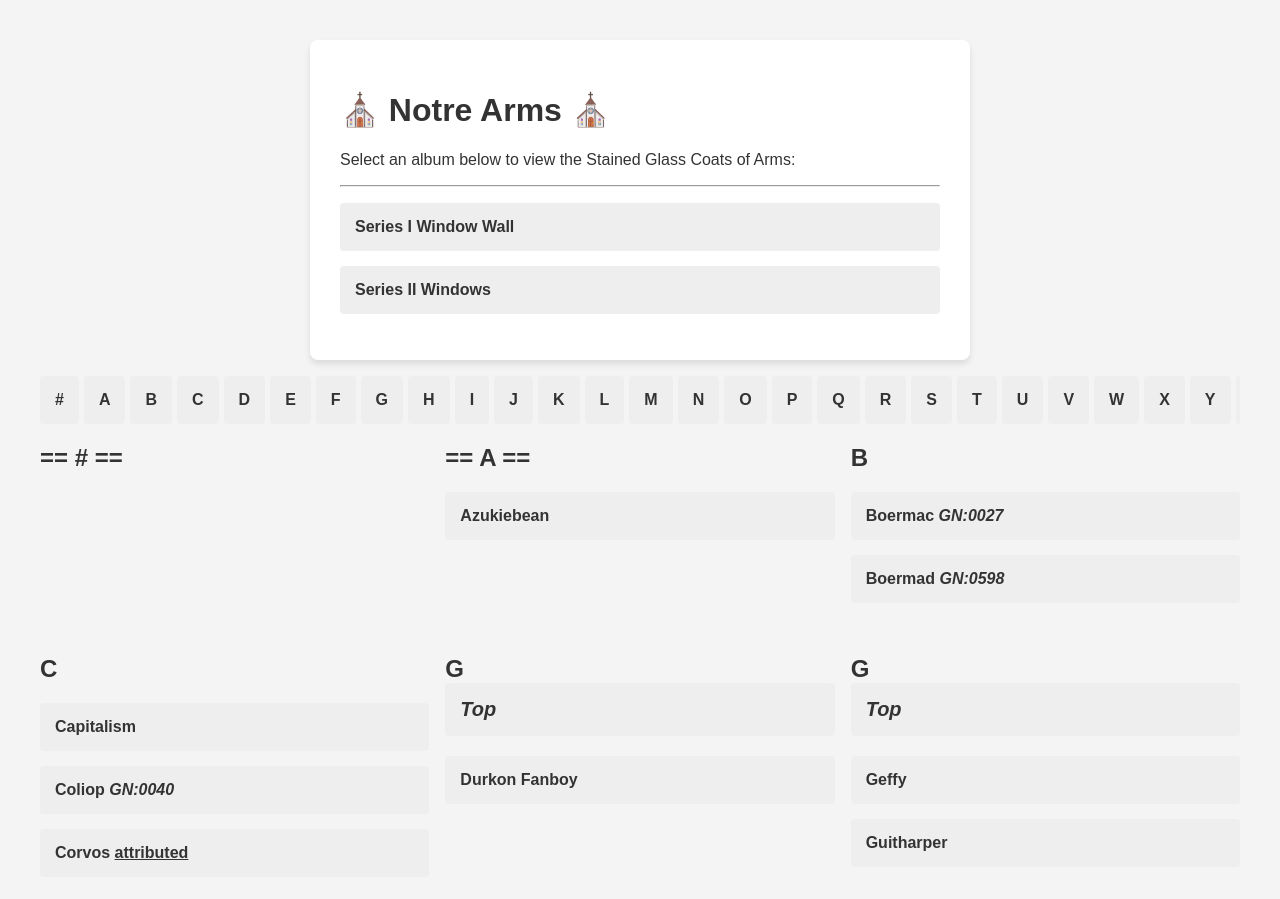
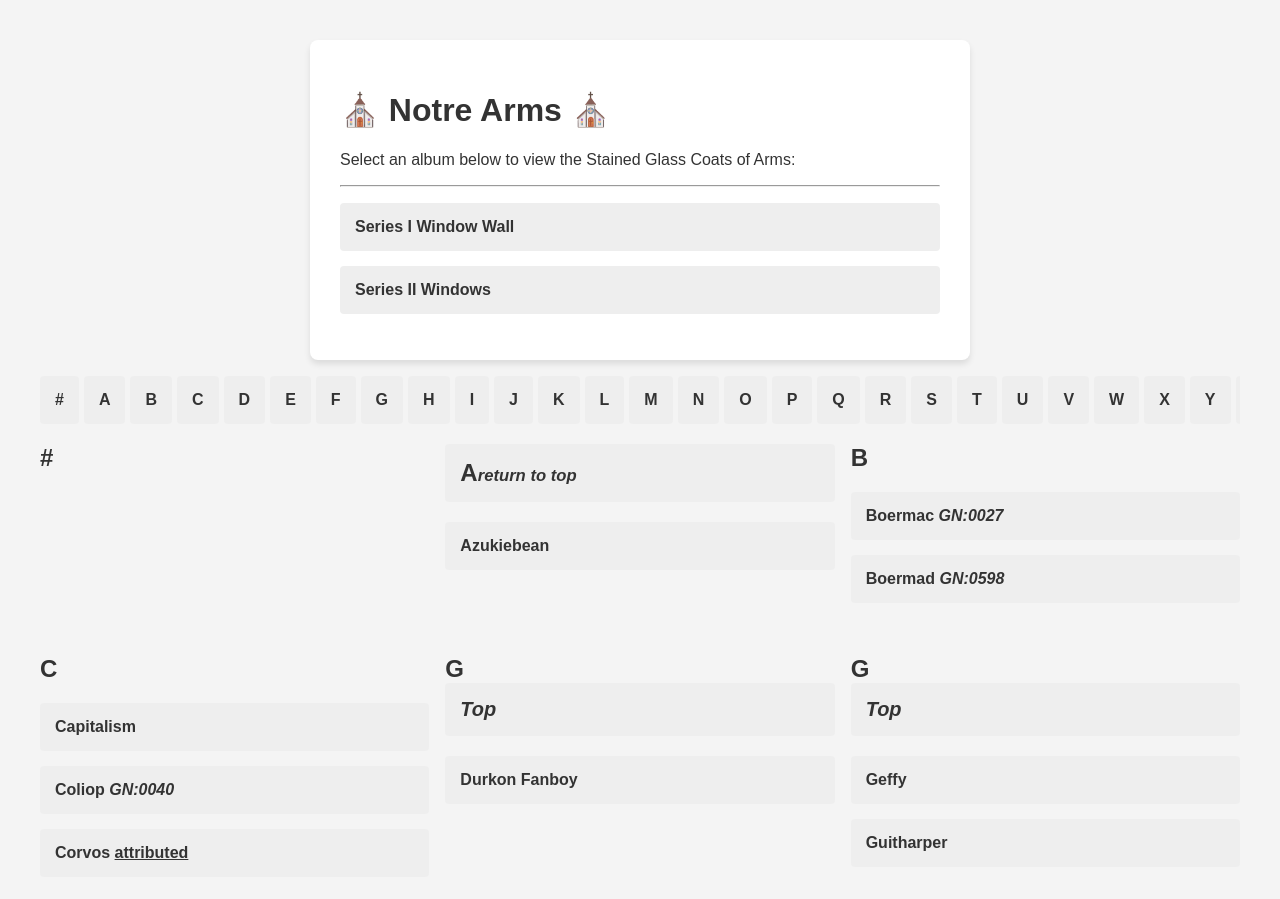
Before and after one commit to sirhcb/NAtesting, a Jekyll site: the page built from index.html, in a window 1280 px wide and 900 px high. Built offline with Jekyll 4.4.1, drawn with Linux system fonts in a browser that asks for light colours.

Commit message:
Improve section headers and add link in section A
Updated section headers to improve formatting and added a link in section A.

```diff
--- a/index.html
+++ b/index.html
@@ -83,14 +83,14 @@
 <div class="grid-container">
 <!-- Section # -->
 <div id="section-1">
-  <h2>== # ==</h2>
+  <h2><b>#</b></h2>
   <ul>
   </ul>
 </div>
 
 <!-- Section A -->
 <div id="section-A">
-  <h2>== A ==</h2>
+  <h2><a href="https://sirhcb.github.io/NotreArms/"><b>A</b><small><small><i>return to top</i></small></small></a></h2>
   <ul>
     <li><a href="/NotreArms/slideshows/Series II/#slide-1">Azukiebean</a></li>
   </ul>
```
